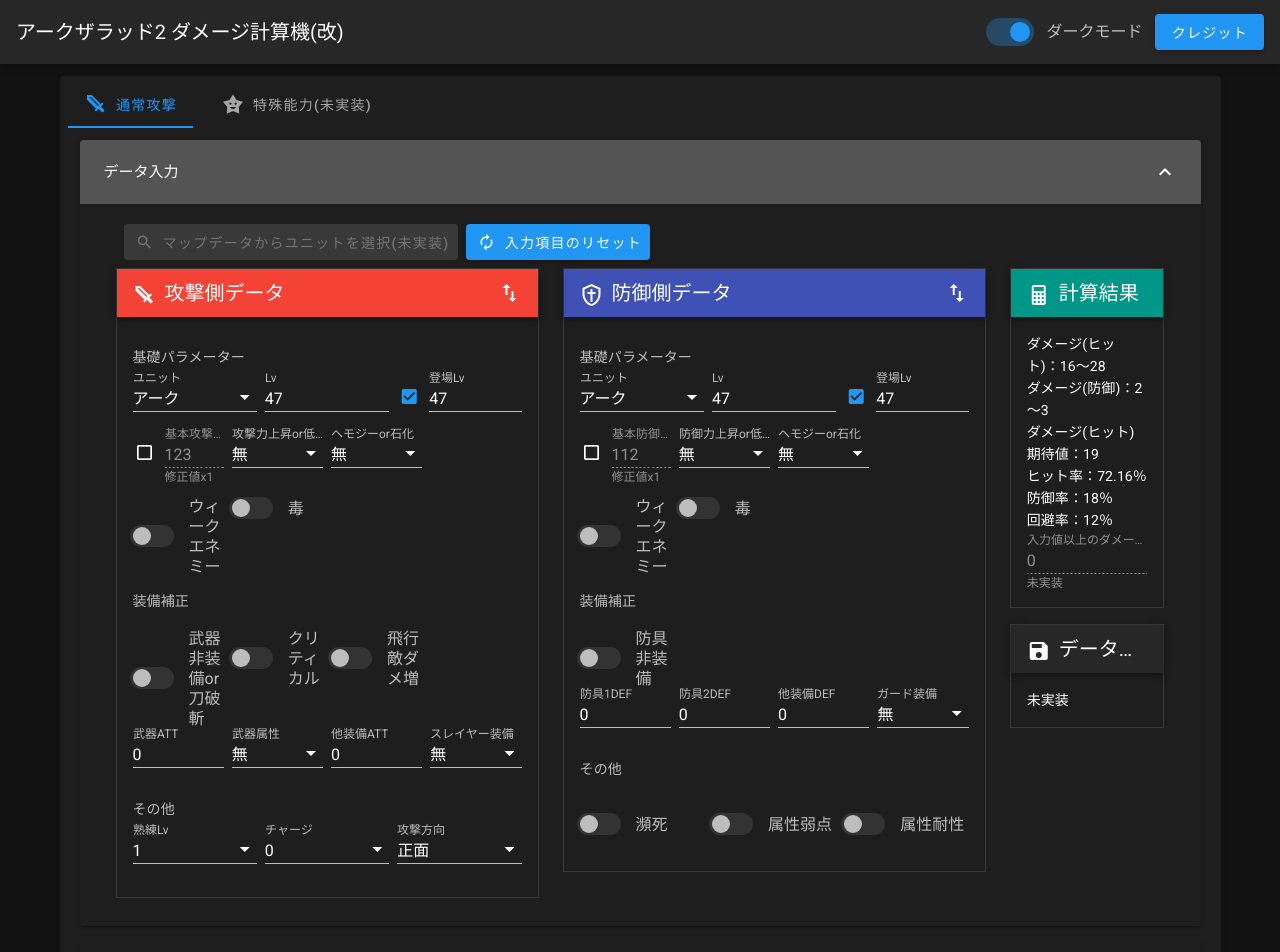
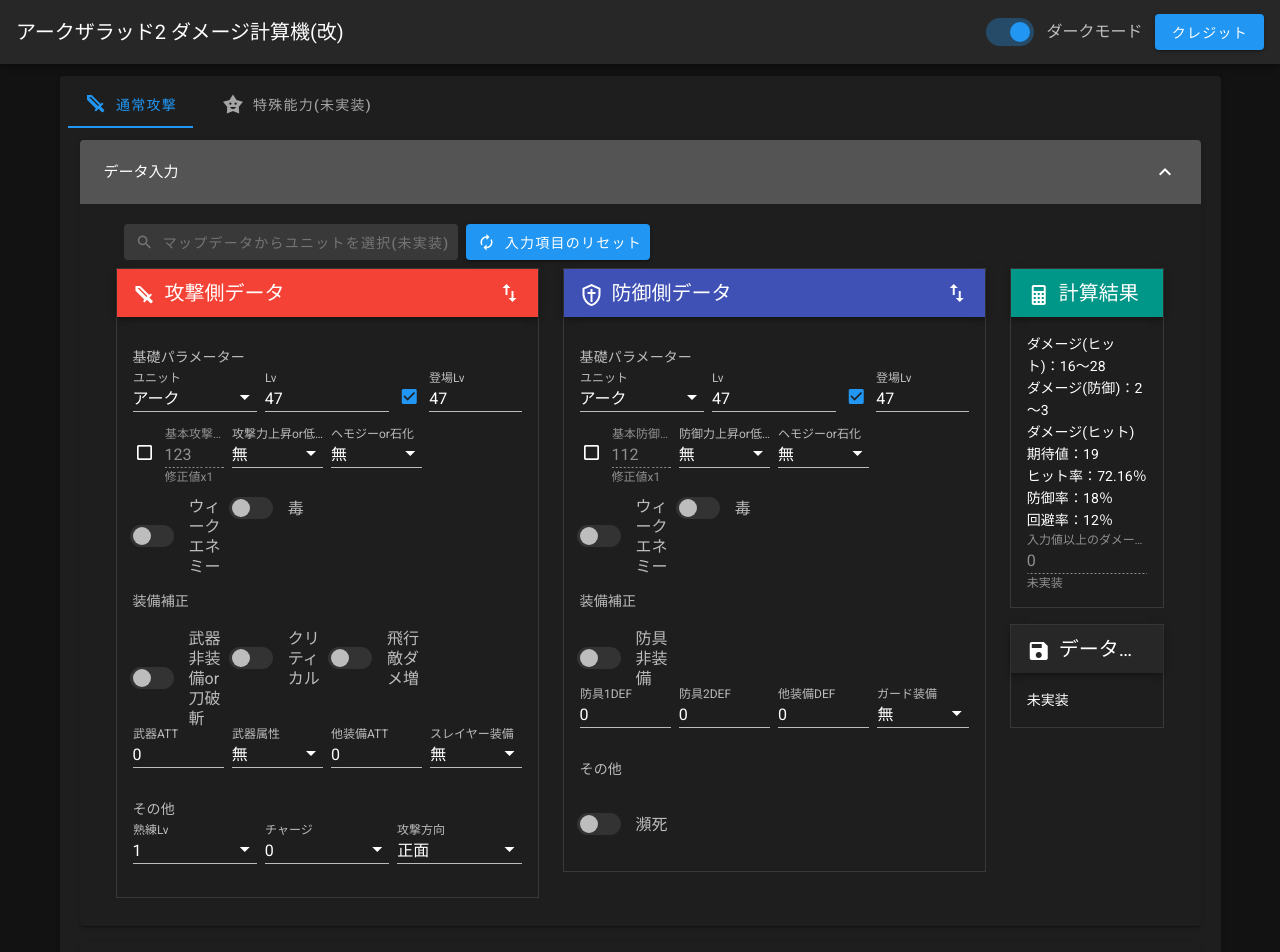
Before and after one commit to yagamuu/arc2_damage_calculator, a Vue app: page / in a window 1280 px wide. Shown: the top 952 px of the page. Built offline with nearby package versions, Linux system fonts and the light colour scheme.

Commit message:
防御側属性耐性/弱点を操作する必要がない場合非表示に、属性内容を表示

```diff
--- a/src/components/NormalAttack/InputData/InputDataForm.vue
+++ b/src/components/NormalAttack/InputData/InputDataForm.vue
@@ -318,17 +318,17 @@
           <v-col cols="12" sm="4" lg="4">
             <v-switch label="瀕死" inset dense v-model="isDying"></v-switch>
           </v-col>
-          <v-col cols="12" sm="4" lg="4">
+          <v-col cols="12" sm="4" lg="4" v-if="isAbleManipWeekElement">
             <v-switch
-              label="属性弱点"
+              :label="attackElement + '属性弱点'"
               inset
               dense
               v-model="isWeekElement"
             ></v-switch>
           </v-col>
-          <v-col cols="12" sm="4" lg="4">
+          <v-col cols="12" sm="4" lg="4" v-if="isAbleManipWeekResist">
             <v-switch
-              label="属性耐性"
+              :label="attackElement + '属性耐性'"
               inset
               dense
               v-model="isWeekResist"
@@ -411,6 +411,30 @@
     }
 
     return true;
+  }
+
+  get isAbleManipWeekElement() {
+    return (
+      this.attackElement !== "無" &&
+      !this.sharedState.unitData.attack.isBonusToFlyable
+    );
+  }
+
+  get isAbleManipWeekResist() {
+    const unitData = find.unitData(this.sharedState.unitData.defense.unitName);
+    return (
+      this.attackElement !== "無" &&
+      !this.sharedState.unitData.attack.isBonusToFlyable &&
+      this.attackElement !== unitData?.element
+    );
+  }
+
+  get attackElement() {
+    const unitData = find.unitData(this.sharedState.unitData.attack.unitName);
+    return this.sharedState.unitData.attack.weaponElement !== 0
+      ? formItems.weaponElement[this.sharedState.unitData.attack.weaponElement]
+          .name
+      : unitData?.element;
   }
 
   get unitName() {
```
Also changed, not shown: 5 other files (tests, documents, lock files or other folders).
